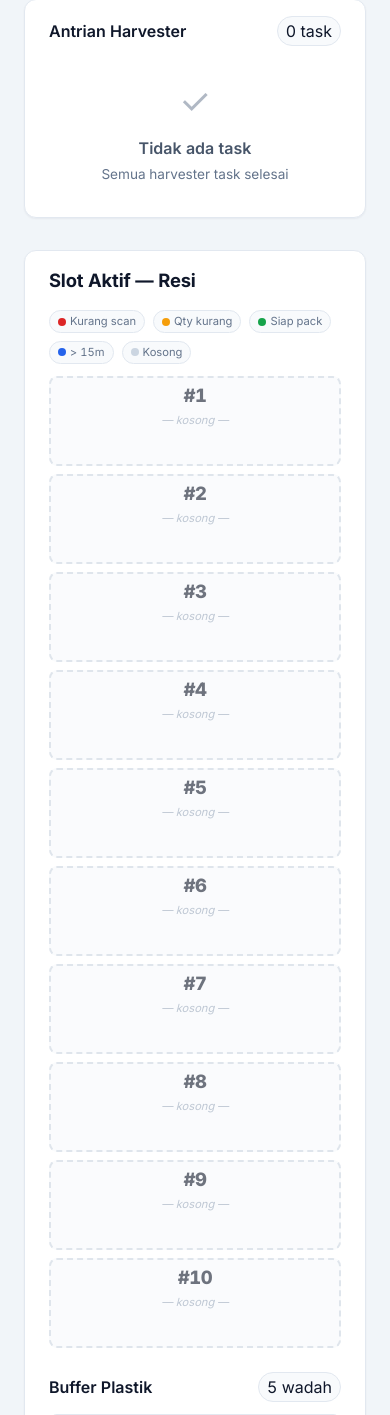
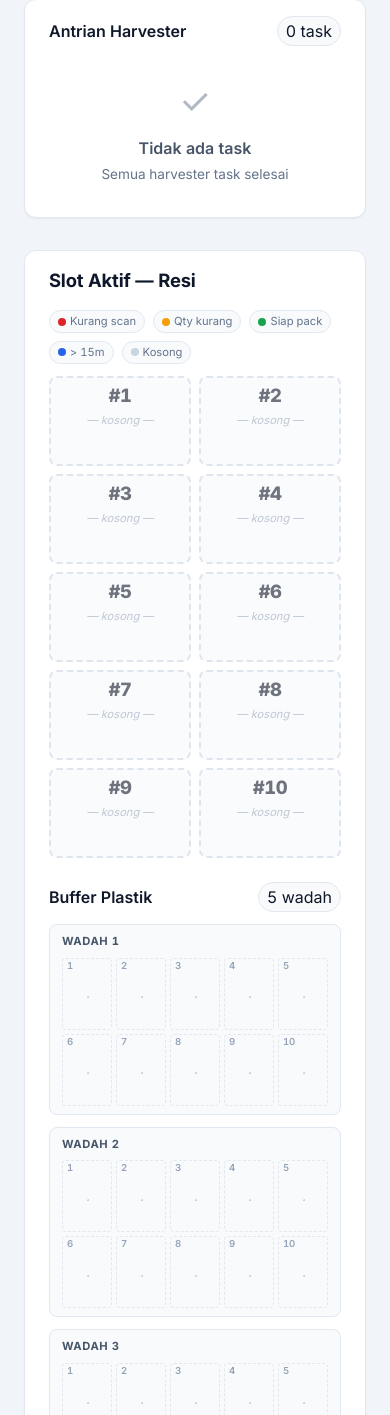
Before and after one commit to dennypa77/sortir_stiker_desain, a Flask app: page /dashboard in a window 390 px wide; the page is wider, and only the part inside the window is pictured. Shown: the part 557-1972 px from the top of that part. Run offline with Flask 3, Linux system fonts and the light colour scheme; data comes from the database, SQL or seed files in the repository; data that the repository does not hold is empty; some libraries are stand-ins or nearby versions.

Commit message:
Dashboard grid: slot resi 9-per-baris, buffer split 2-baris dinamis
User feedback:
- Slot resi (slot aktif) sebelumnya fluid auto-fill -> tidak konsisten
  jumlah kolom per baris. Sekarang FIXED 9 per baris (1-9 baris 1,
  10-18 baris 2, dst). Fallback fluid <1100px utk responsive.
- Buffer wadah sebelumnya fixed 5x2 -> hanya cocok untuk 10-slot
  wadah default. Sekarang dinamis berdasarkan slot count:
    * 10 slot -> 5x2 (5 atas, 5 bawah)
    * 12 slot -> 6x2 (6 atas, 6 bawah)
    *  9 slot -> 5x2 (5 atas, 4 bawah)
  Rumus kolom = ceil(slot_count / 2) -> selalu 2 baris.

Implementation:
- CSS .grid-aktif: repeat(9, minmax(0, 1fr)). @media query <1100px
  fallback ke auto-fill minmax(140px, 1fr).
- CSS .grid-buffer: repeat(var(--buffer-cols, 5), minmax(0, 1fr)).
- Template _dashboard_grids.html: Jinja compute
  buffer_cols = (slots|length + 1) // 2, lalu inject ke inline style
  --buffer-cols.

Co-Authored-By: Claude Opus 4.7 (1M context) <noreply@anthropic.com>

```diff
--- a/packing_router/web/static/style.css
+++ b/packing_router/web/static/style.css
@@ -543,11 +543,18 @@ code {
   margin-bottom: var(--space-1);
 }
 
-/* === Grid Slot Aktif (cards) === */
+/* === Grid Slot Aktif (cards) === fixed 9 kolom per baris.
+   30 slot -> 4 baris (9+9+9+3). 27 slot -> 3 baris penuh. */
 .grid-aktif {
   display: grid;
-  grid-template-columns: repeat(auto-fill, minmax(150px, 1fr));
+  grid-template-columns: repeat(9, minmax(0, 1fr));
   gap: var(--space-2);
+}
+/* Compact fallback untuk layar sempit (< 1100px) — fluid biar tetap usable. */
+@media (max-width: 1100px) {
+  .grid-aktif {
+    grid-template-columns: repeat(auto-fill, minmax(140px, 1fr));
+  }
 }
 .cell {
   padding: var(--space-2);
@@ -703,9 +710,12 @@ code {
   letter-spacing: 0.05em;
   text-transform: uppercase;
 }
+/* Buffer slots — selalu 2 baris. Jumlah kolom = ceil(slot_count / 2),
+   di-set inline via template (var --buffer-cols, fallback 5 utk default 10 slot).
+   Contoh: 10 slot -> 5x2, 12 slot -> 6x2, 10 slot baru -> 5x2. */
 .grid-buffer {
   display: grid;
-  grid-template-columns: repeat(5, 1fr);
+  grid-template-columns: repeat(var(--buffer-cols, 5), minmax(0, 1fr));
   grid-template-rows: repeat(2, 1fr);
   gap: var(--space-1);
 }
--- a/packing_router/web/templates/partials/_dashboard_grids.html
+++ b/packing_router/web/templates/partials/_dashboard_grids.html
@@ -67,9 +67,11 @@
 <div class="buffer-wrap">
     {% for w in buffer.wadahs %}
     {% set wadah_has_match = w.slots|selectattr('has_match')|list|length > 0 %}
+    {# Split 2 baris: ceil(N/2) kolom -> 10 slot:5x2, 12:6x2, 9:5x2 (5 atas, 4 bawah). #}
+    {% set buffer_cols = (w.slots|length + 1) // 2 %}
     <div class="buffer-wadah {% if wadah_has_match %}buffer-wadah-has-match{% endif %}">
         <div class="buffer-wadah-label">Wadah {{ w.nomor }}</div>
-        <div class="grid-buffer">
+        <div class="grid-buffer" style="--buffer-cols: {{ buffer_cols }};">
             {% for s in w.slots %}
             <div class="cell cell-buffer {% if s.sku %}cell-buffer-filled{% else %}cell-buffer-empty{% endif %} {% if s.has_match %}has-match{% endif %} {% if s.is_overflow %}cell-overflow{% endif %}"
                  data-skus="{% if s.has_match %}{{ s.sku }}{% endif %}"
```
